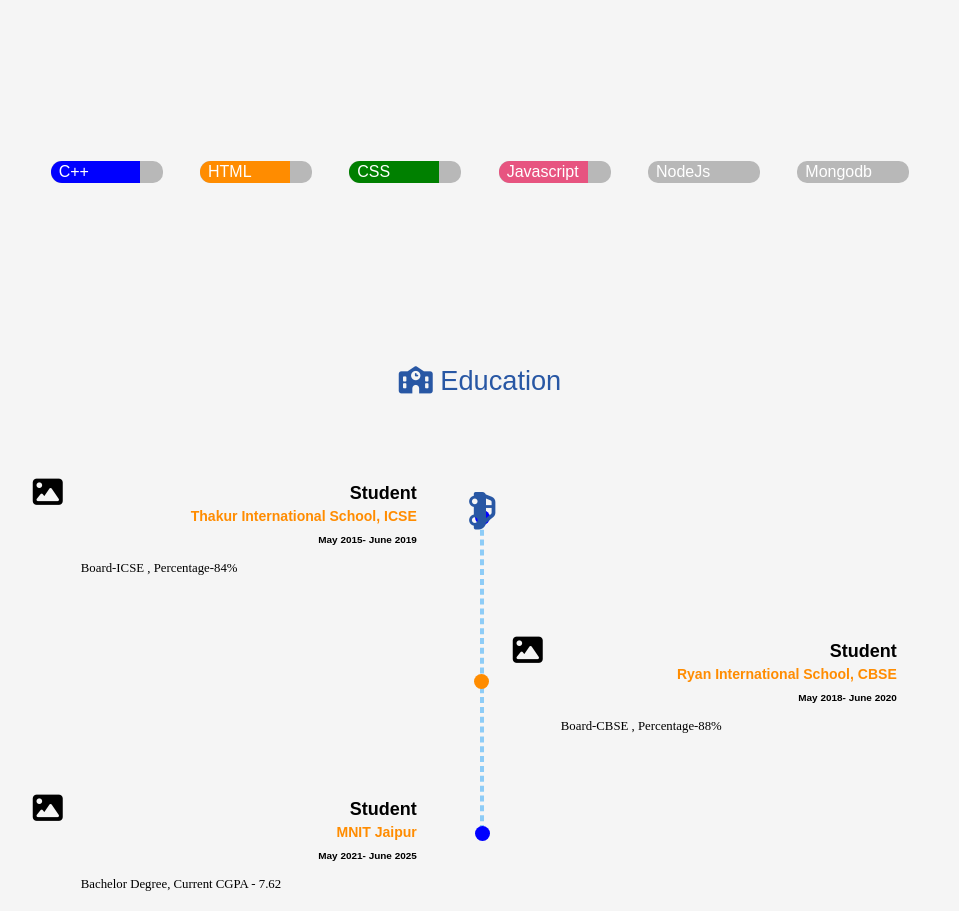
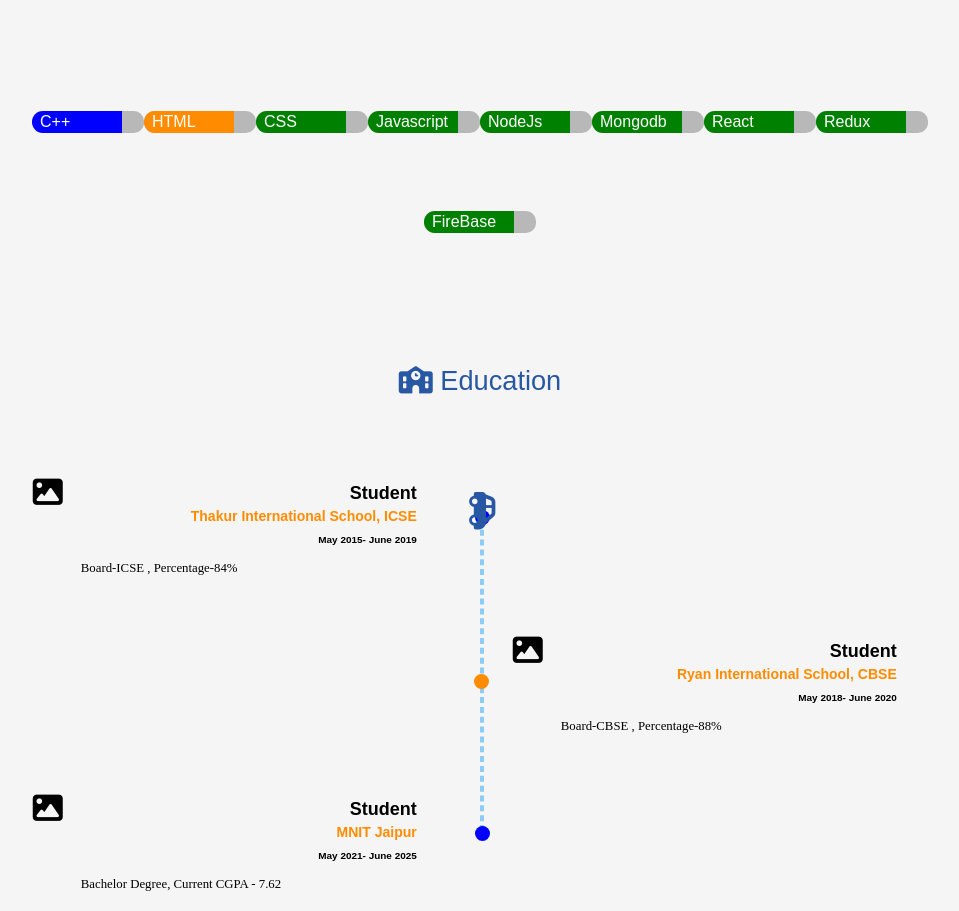
Before and after one commit to AkKnight08/Resume-Project, a plain HTML site: page MyResume.html in a window 1280 px wide. Shown: the part 892-1803 px from the top of the page, without its empty margins (160-1119 px from the left). Drawn offline with Linux system fonts and the light colour scheme.

Commit message:
Update MyResume.html

```diff
--- a/MyResume.html
+++ b/MyResume.html
@@ -123,23 +123,44 @@
             </div>
           </div>
           <div class="skill-progress">
-            <div class="Javascript">
+            <div class="CSS">
               <div id="skill-name">
                 <span> Javascript</span>
               </div>
             </div>
           </div>
           <div class="skill-progress">
-            <div class="Nodejs">
+            <div class="CSS">
               <div id="skill-name">
                 <span> NodeJs</span>
               </div>
             </div>
           </div>
           <div class="skill-progress">
-            <div class="Mongodb">
+            <div class="CSS">
               <div id="skill-name">
                 <span> Mongodb</span>
+              </div>
+            </div>
+          </div>
+          <div class="skill-progress">
+            <div class="CSS">
+              <div id="skill-name">
+                <span> React</span>
+              </div>
+            </div>
+          </div>
+           <div class="skill-progress">
+            <div class="CSS">
+              <div id="skill-name">
+                <span> Redux</span>
+              </div>
+            </div>
+          </div>
+           <div class="skill-progress">
+            <div class="CSS">
+              <div id="skill-name">
+                <span>FireBase</span>
               </div>
             </div>
           </div>
```
